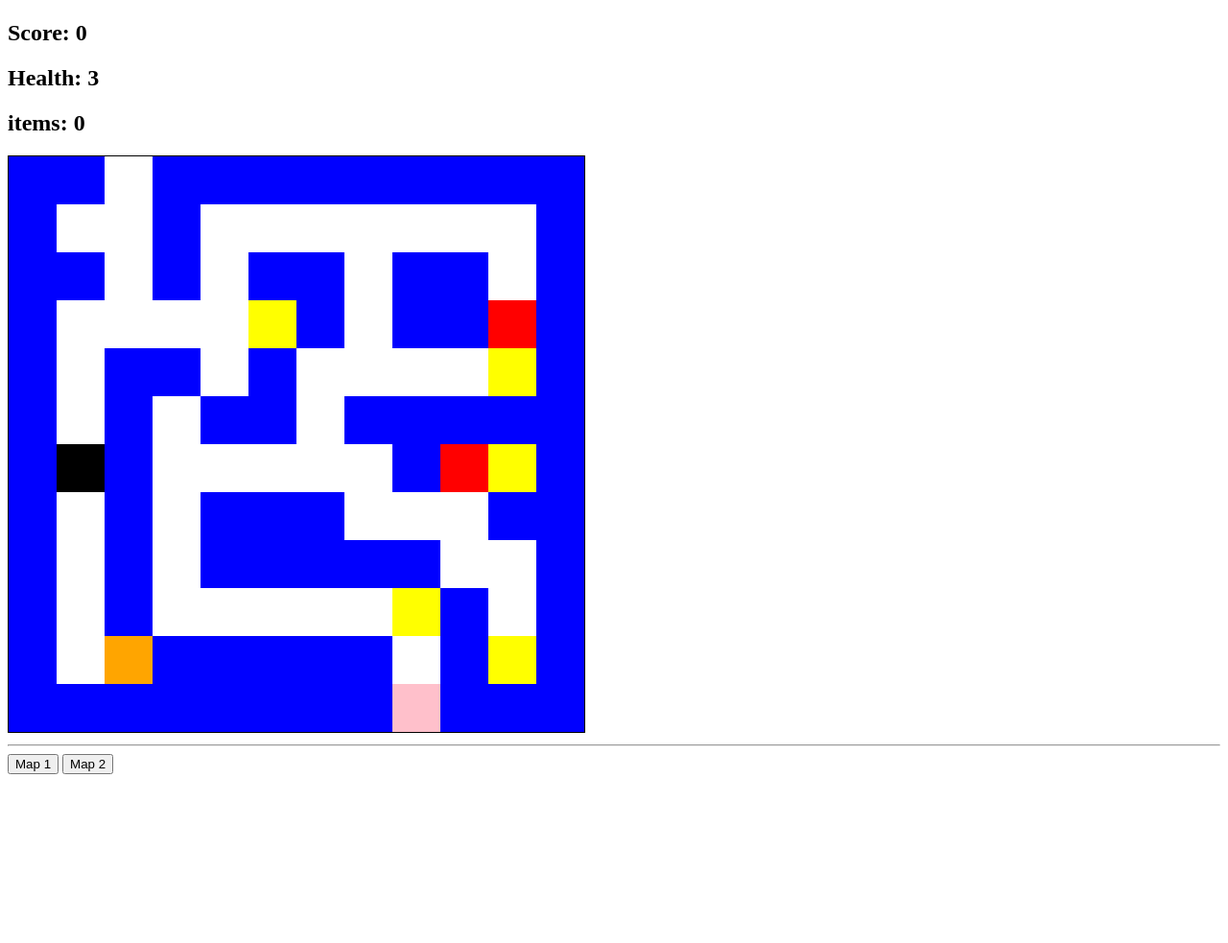
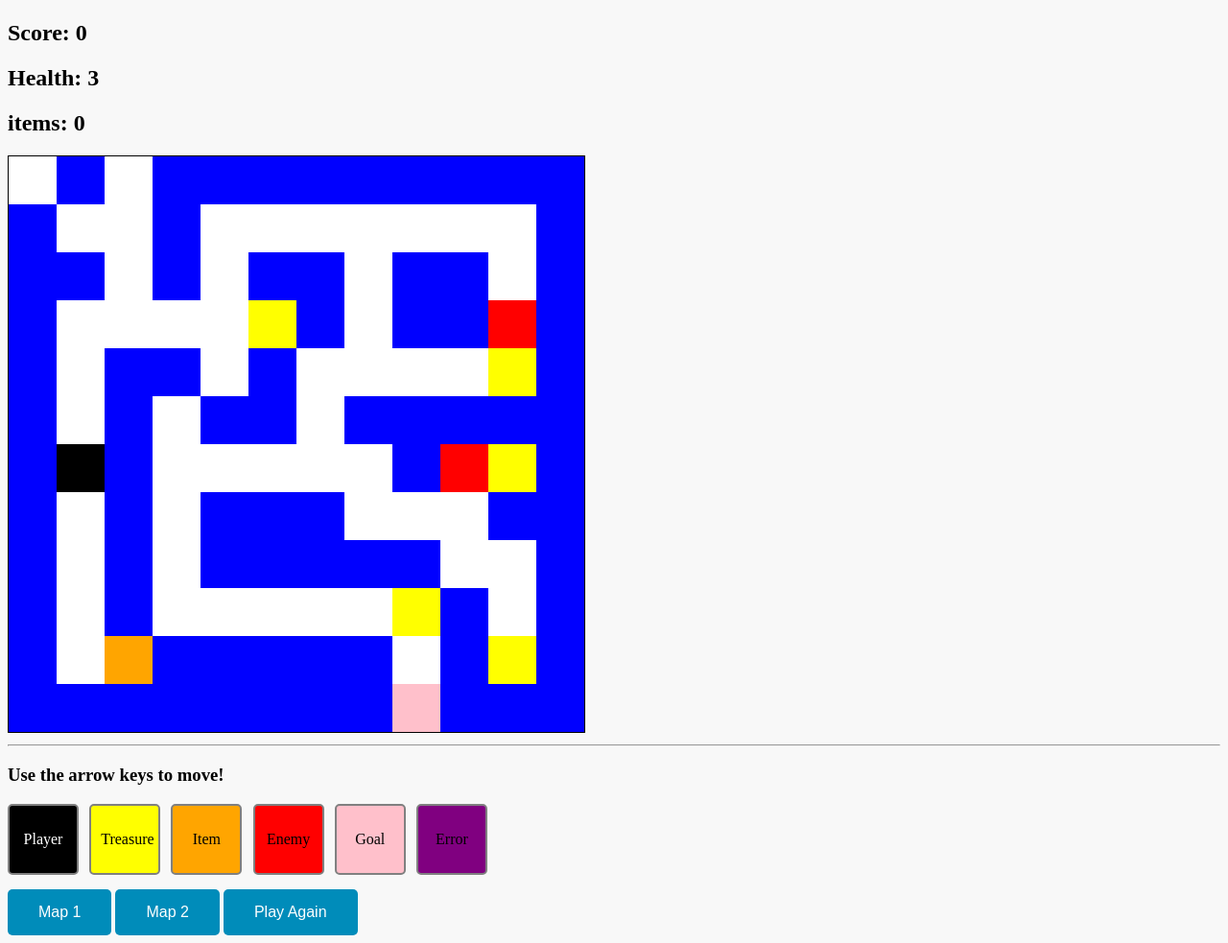
Before and after one commit to Quaad/Quaad.github.io, a plain HTML site: page index.html in a window 1280 px wide. Shown: the whole page at 96% size. Before the commit the page ends 815 px from the top, so only its background shows below. Drawn offline with Linux system fonts and the light colour scheme.

Commit message:
Final update
Added Play Again button.
Updated HTML with some CSS for user interface
Added configuration Error checker and message where failure was found

```diff
--- a/index.html
+++ b/index.html
@@ -4,10 +4,12 @@
     <meta charset="UTF-8">
     <meta http-equiv="X-UA-Compatible" content="IE=edge">
     <meta name="viewport" content="width=device-width, initial-scale=1.0">
-    <title>Document</title>
+    <link rel="stylesheet" href="style.css">
+    <title>Maze Game</title>
 </head>
 <body>
     <h1 id="goal"></h1>
+    <h1 id="error"></h1>
     <h2 id="points">Score: 0</h2>
     <h2 id="health">Health: 3</h2>
     <h2 id="item">items: 0</h2>
@@ -15,8 +17,30 @@
         Your browser does not support the HTML canvas tag.
     </canvas>
     <hr/>
-    <button onclick="fetchMap('map1')">Map 1</button>
-    <button onclick="fetchMap('map2')">Map 2</button>
+    <h3>Use the arrow keys to move!</h3>
+    <div id="box">
+        <div id="playerTile">
+            <p>Player</p>
+        </div>
+        <div id="treasureTile">
+            <p>Treasure</p>
+        </div>
+        <div id="itemTile">
+            <p>Item</p>
+        </div>
+        <div id="enemyTile">
+            <p>Enemy</p>
+        </div>
+        <div id="goalTile">
+            <p>Goal</p>
+        </div>
+        <div id="errorTile">
+            <p>Error</p>
+        </div>
+    </div>
+    <button class="button" onclick="fetchMap('map1')">Map 1</button>
+    <button class="button" onclick="fetchMap('map2')">Map 2</button>
+    <button class="button" onclick="playAgain()">Play Again</button>
 
     <script src="script.js"></script>
 </body>
--- a/script.js
+++ b/script.js
@@ -9,6 +9,9 @@ let points = document.getElementById('points')
 let health = document.getElementById('health')
 let goal = document.getElementById('goal')
 let item = document.getElementById('item')
+let error = document.getElementById('error')
+
+let playerTile = document.getElementById('tile1')
 
 // global variables
 let playerX = 0
@@ -27,13 +30,23 @@ let maze
 // initialize the fetchdata function
 fetchData()
 
+//
+let storeMapName = "map1"
+
 // Button onclick press trigger map select
 function fetchMap(mapName) {
     fetchData(mapName)
+    storeMapName = mapName
+}
+
+// Play again button
+function playAgain() {
+    fetchData(storeMapName)
 }
 
 // async function to ensure data loads first before generating the maze and starting the game
-async function fetchData(mazeMap) {
+// Set default map to map1 when load begins
+async function fetchData(mazeMap = "map1") {
     let myPromise = new Promise(function(resolve, reject) {
         resolve(fetch("./configs/configs.json")
         .then(function(resp){
@@ -45,11 +58,6 @@ async function fetchData(mazeMap) {
     //   maze configurations stored
     let maze1 = maze.config1.maze1
     let maze2 = maze.config2.maze2
-
-    if(mazeMap == null) {
-        // Default set to maze1 otherwise select map based on chosen
-        mazeMap = "map1"
-    }
 
     // chosen map
     if(mazeMap == "map1") {
@@ -64,21 +72,18 @@ async function fetchData(mazeMap) {
     }
 
     function gameStart() {
-        // setting player starting variables and text variables
-        removePlayer()
-        goal.innerText = ""
-        score=0
-        weapon = 0
-        hp = 3
-        playerMovement = 50
-        pointsCheck()
-        hpCheck()
-        weaponCheck()
+        // setting mazecorrect to true
+        let MazeCorrect = true
+
         // Maze generator
         for (let r = 0; r < map.length; r++) {
             for(let c = 0; c < map[0].length; c++) {
-                ctx.fillStyle = 'blue'
-                if(map[r][c]==1) {
+                if(map[r][c]==0) {
+                    ctx.fillStyle = 'white';
+                    ctx.fillRect((c*50), (r*50), 50, 50);
+                }
+                else if(map[r][c]==1) {
+                    ctx.fillStyle = 'blue'
                     ctx.fillRect((c*50), (r*50), 50, 50);
                 } else if (map[r][c]==2) {
                     ctx.fillStyle = 'Yellow';
@@ -93,11 +98,26 @@ async function fetchData(mazeMap) {
                     ctx.fillStyle = 'pink';
                     ctx.fillRect((c*50), (r*50), 50, 50);
                 } else {
-                    ctx.fillStyle = 'white';
+                    MazeCorrect = false
+                    ctx.fillStyle = 'purple';
                     ctx.fillRect((c*50), (r*50), 50, 50);
+                    error.innerText = "Error in configuration at row " + (r+1) + " column " + (c+1)
                 }
             }
         }
+        if(!MazeCorrect) {
+            return
+        }
+        removePlayer()
+        error.innerText = ""
+        goal.innerText = ""
+        score=0
+        weapon = 0
+        hp = 3
+        playerMovement = 50
+        pointsCheck()
+        hpCheck()
+        weaponCheck()
         playerstart()
         drawPlayer()
     }
@@ -200,28 +220,28 @@ async function fetchData(mazeMap) {
         // set colour variable
         let colour = 0
         if(direction == "up") {
-            let colour = checkMaze(25, direction)
+            colour = checkMaze(25, direction)
             if (playerY>0 && !colourCheck(colour)) {
                 removePlayer()
                 playerY=playerY-playerMovement
                 drawPlayer()
             }
         } else if(direction == "down"){
-            let colour = checkMaze(75, direction)
+            colour = checkMaze(75, direction)
             if (playerY<550 && !colourCheck(colour)) {
                 removePlayer()
                 playerY=playerY+playerMovement
                 drawPlayer()
             }
         } else if(direction == "left") {
-            let colour = checkMaze(25, direction)
+            colour = checkMaze(25, direction)
             if (playerX>0 && !colourCheck(colour)) {
                 removePlayer()
                 playerX=playerX-playerMovement
                 drawPlayer()
             }
         } else if(direction == "right") {
-            let colour = checkMaze(75, direction)
+            colour = checkMaze(75, direction)
             if (playerX<550 && !colourCheck(colour)) {
                 removePlayer()
                 playerX=playerX+playerMovement
--- /dev/null
+++ b/style.css
@@ -0,0 +1,98 @@
+body {
+    background-color: #F8F8F8;
+}
+
+#box {
+    width: 500px;
+    height: auto;
+    margin-bottom: 10px;
+    display: flex;
+    justify-content: space-between;
+}
+
+#playerTile{
+    background-color: black;
+    padding: 10px;
+    margin-bottom: 5px;
+    border: 2px solid grey;
+    border-radius: 5px;
+    width:50px;
+    height:50px;
+}
+
+#treasureTile{
+    background-color: yellow;
+    padding: 10px;
+    margin-bottom: 5px;
+    border: 2px solid grey;
+    border-radius: 5px;
+    width:50px;
+    height:50px;
+}
+
+#itemTile{
+    background-color: orange;
+    padding: 10px;
+    margin-bottom: 5px;
+    border: 2px solid grey;
+    border-radius: 5px;
+    width:50px;
+    height:50px;
+}
+
+#enemyTile{
+    background-color: red;
+    padding: 10px;
+    margin-bottom: 5px;
+    border: 2px solid grey;
+    border-radius: 5px;
+    width:50px;
+    height:50px;
+}
+
+#goalTile{
+    background-color: pink;
+    padding: 10px;
+    margin-bottom: 5px;
+    border: 2px solid grey;
+    border-radius: 5px;
+    width:50px;
+    height:50px;
+}
+
+#errorTile{
+    background-color: purple;
+    padding: 10px;
+    margin-bottom: 5px;
+    border: 2px solid grey;
+    border-radius: 5px;
+    width:50px;
+    height:50px;
+}
+
+p{
+    color: black;
+    text-align: center;
+}
+
+#playerTile p {
+    color: white;
+    text-align: center;
+}
+
+#error {
+    color: purple;
+}
+
+.button {
+    cursor: pointer;
+    background-color: #008CBA; /* Green */
+    border: none;
+    border-radius: 5px;
+    color: white;
+    padding: 15px 32px;
+    text-align: center;
+    text-decoration: none;
+    display: inline-block;
+    font-size: 16px;
+  }
```
